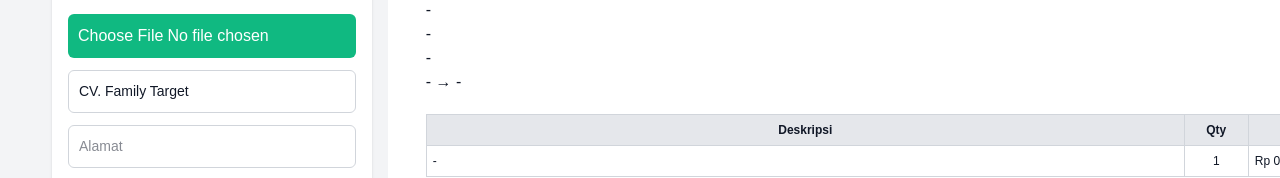
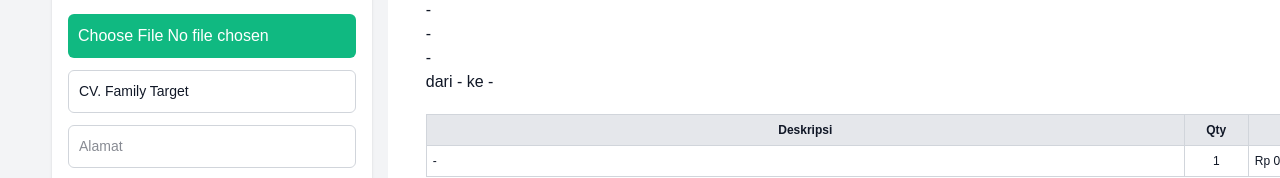
Before and after one commit to rahmatfantastik07/invoice-app, a Next.js app: page / in a window 1280 px wide. Shown: the part 340-518 px from the top of the page. Built offline with nearby package versions, Linux system fonts and the light colour scheme.

Commit message:
Update InvoicePreview.tsx

```diff
--- a/app/components/InvoicePreview.tsx
+++ b/app/components/InvoicePreview.tsx
@@ -110,7 +110,7 @@ const handleDownloadPDF = async () => {
                   <p>{data.to?.phone || "-"}</p>
                   <p>{data.to?.email || "-"}</p>
                   <p>
-                    {(data.to?.fromCity || "-")} → {(data.to?.toCity || "-")}
+                    dari {(data.to?.fromCity || "-")} ke {(data.to?.toCity || "-")}
                   </p>
                 </div>
               </div>
```
